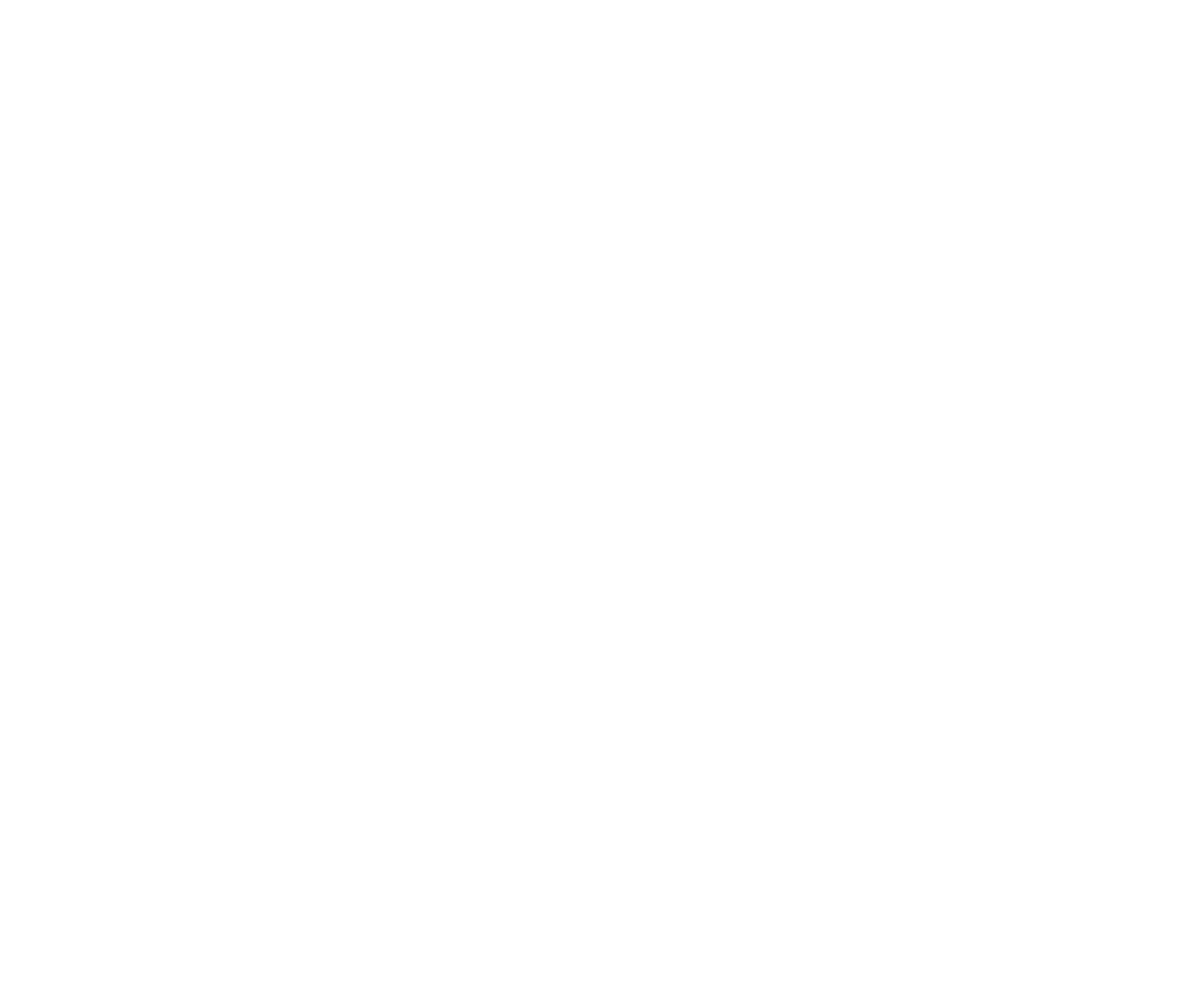
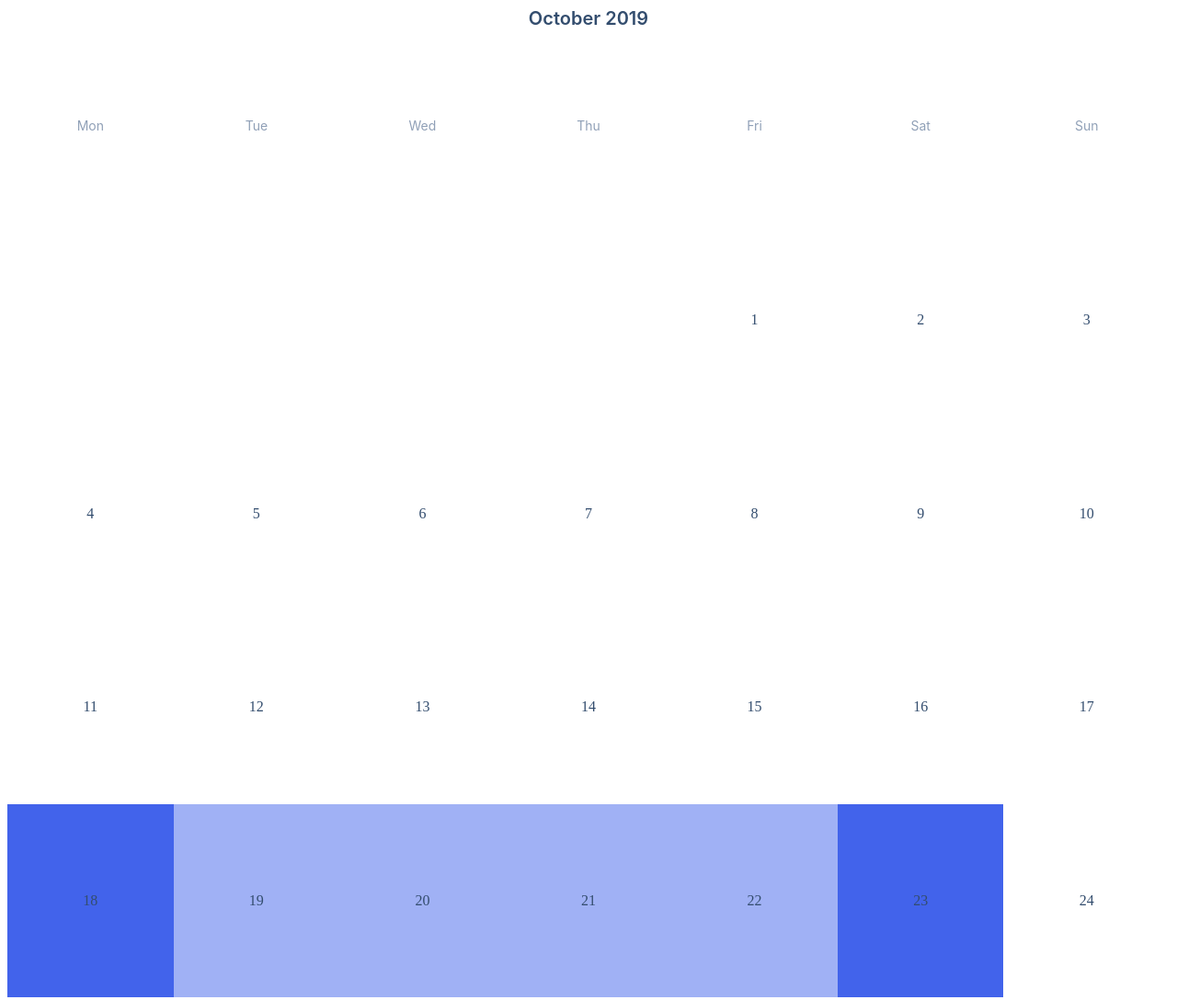
Before and after one commit to js-tasks-ru/htmlcss-20241107_bova-s, a website: page 05-lection3/03-calendar/index.html in a window 1280 px wide. Shown: the top 1088 px of the page at 92% size. Before the commit the page ends 800 px from the top, so only its background shows below. Drawn offline with Linux system fonts and the light colour scheme.

Commit message:
add solution for lection3 03-calendar

```diff
--- a/05-lection3/03-calendar/calendar.css
+++ b/05-lection3/03-calendar/calendar.css
@@ -0,0 +1,59 @@
+.calendar {
+  display: flex;
+  flex-direction: column;
+  font-style: normal;
+  line-height: 24px;
+}
+
+.calendar__title {
+  font-family: 'Inter';
+  font-weight: 600;
+  font-size: 20px;
+  color: #334d6e;
+  align-self: center;
+}
+
+.calendar__wrapper {
+  position: relative;
+  padding-bottom: 100%;
+}
+
+.calendar_inner {
+  position: absolute;
+  top: 0;
+  left: 0;
+  width: 100%;
+  height: 100%;
+  display: grid;
+  grid-template-columns: repeat(7, 1fr);
+  align-items: stretch;
+  justify-items: stretch;
+}
+
+.calendar__week {
+  font-family: 'Inter';
+  font-weight: 400;
+  font-size: 14px;
+  color: #90a0b7;
+  display: flex;
+  align-items: center;
+  justify-content: center;
+}
+
+.calendar__day {
+  font-family: 'Source Sans Pro';
+  font-weight: 400;
+  font-size: 16px;
+  color: #334d6e;
+  display: flex;
+  align-items: center;
+  justify-content: center;
+}
+
+.calendar__day_select {
+  background: #4263eb;
+}
+
+.calendar__day_span {
+  background-color: #a0b1f5;
+}
--- a/05-lection3/03-calendar/index.html
+++ b/05-lection3/03-calendar/index.html
@@ -1,12 +1,60 @@
 <!DOCTYPE html>
 <!-- Страница с календарем -->
 <html lang="ru">
-    <head>
-        <link rel="stylesheet" href="../../assets/css/main.css">
-        <link rel="stylesheet" href="./calendar.css">
-        <title>Calendar</title>
-    </head>
-    <body>
-
-    </body>
+  <head>
+    <link rel="stylesheet" href="../../assets/css/main.css" />
+    <link rel="stylesheet" href="./calendar.css" />
+    <title>Calendar</title>
+  </head>
+  <body>
+    <div class="calendar">
+      <div class="calendar__title">October 2019</div>
+      <div class="calendar__wrapper">
+        <div class="calendar_inner">
+          <div class="calendar__week">Mon</div>
+          <div class="calendar__week">Tue</div>
+          <div class="calendar__week">Wed</div>
+          <div class="calendar__week">Thu</div>
+          <div class="calendar__week">Fri</div>
+          <div class="calendar__week">Sat</div>
+          <div class="calendar__week">Sun</div>
+          <div class="calendar__day"></div>
+          <div class="calendar__day"></div>
+          <div class="calendar__day"></div>
+          <div class="calendar__day"></div>
+          <div class="calendar__day">1</div>
+          <div class="calendar__day">2</div>
+          <div class="calendar__day">3</div>
+          <div class="calendar__day">4</div>
+          <div class="calendar__day">5</div>
+          <div class="calendar__day">6</div>
+          <div class="calendar__day">7</div>
+          <div class="calendar__day">8</div>
+          <div class="calendar__day">9</div>
+          <div class="calendar__day">10</div>
+          <div class="calendar__day">11</div>
+          <div class="calendar__day">12</div>
+          <div class="calendar__day">13</div>
+          <div class="calendar__day">14</div>
+          <div class="calendar__day">15</div>
+          <div class="calendar__day">16</div>
+          <div class="calendar__day">17</div>
+          <div class="calendar__day calendar__day_select">18</div>
+          <div class="calendar__day calendar__day_span">19</div>
+          <div class="calendar__day calendar__day_span">20</div>
+          <div class="calendar__day calendar__day_span">21</div>
+          <div class="calendar__day calendar__day_span">22</div>
+          <div class="calendar__day calendar__day_select">23</div>
+          <div class="calendar__day">24</div>
+          <div class="calendar__day">25</div>
+          <div class="calendar__day">26</div>
+          <div class="calendar__day">27</div>
+          <div class="calendar__day">28</div>
+          <div class="calendar__day">29</div>
+          <div class="calendar__day">30</div>
+          <div class="calendar__day">31</div>
+        </div>
+      </div>
+    </div>
+  </body>
 </html>
--- a/assets/css/main.css
+++ b/assets/css/main.css
@@ -3,13 +3,13 @@
 :root {
   --white: #ffffff;
   --black: #212429;
-    --pink: #F784AD;
-    --purple: #7048E8;
-    --blue: #374FC7;
-    --red: #F03D3E;
-    --grey-1: #F8F9FA;
-    --grey-2: #DDE2E5;
-    --grey-3: #ACB5BD;
+  --pink: #f784ad;
+  --purple: #7048e8;
+  --blue: #374fc7;
+  --red: #f03d3e;
+  --grey-1: #f8f9fa;
+  --grey-2: #dde2e5;
+  --grey-3: #acb5bd;
   --grey-4: #495057;
 
   --error: var(--red);
@@ -19,6 +19,6 @@
   --secondary: var(--purple);
 }
 
-* {
+body {
   font-family: 'Roboto', sans-serif;
 }
```
Lines whose indentation alone changed are shown as unchanged.
